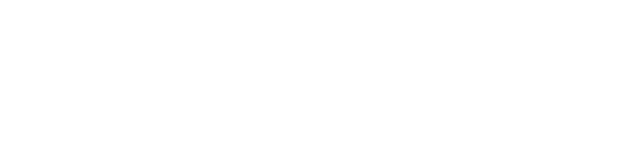
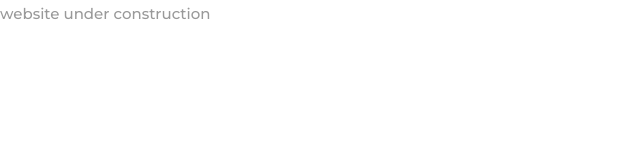
Before and after one commit to cathygee/cathygee.github.io, a plain HTML site: page index.html in a window 1280 px wide. Shown: the whole page, without its empty margins (0-640 px from the left). Drawn offline with Linux system fonts and the light colour scheme.

Commit message:
Update index.html

```diff
--- a/index.html
+++ b/index.html
@@ -31,6 +31,7 @@
 
 <body>
     <link style="background-image: url(images/Wallpaper.jpg);">
+    <header>website under construction</header>
 </body>
 
 </html>
```
